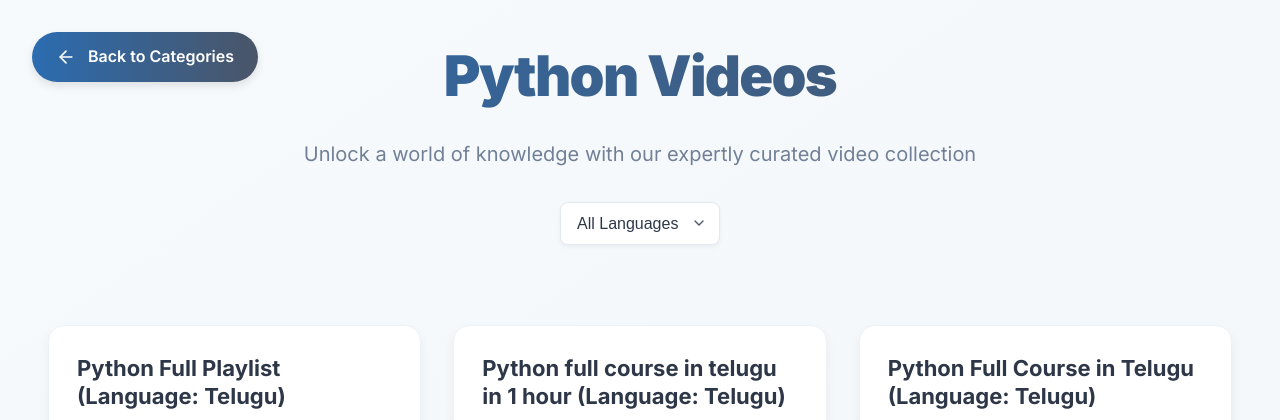
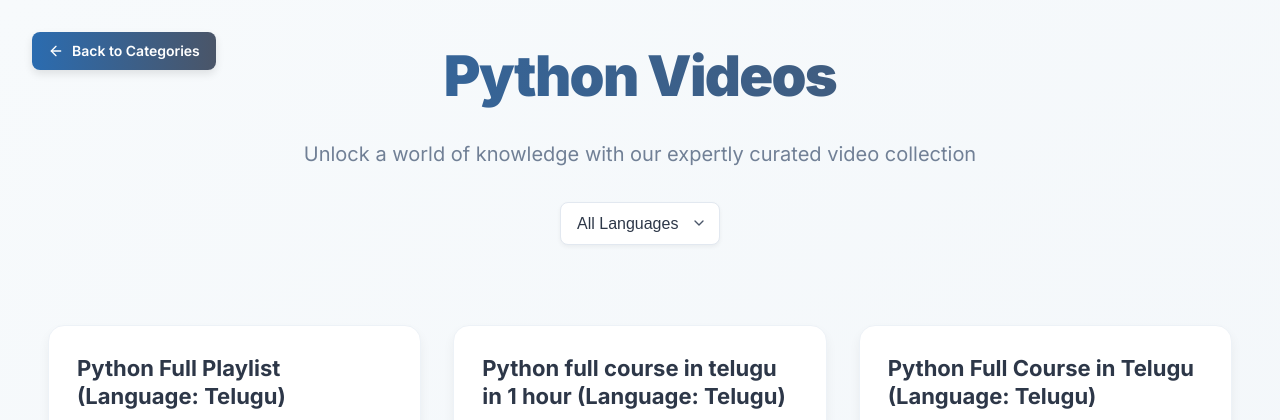
Before and after one commit to mallemkondaiah009/YT_LEARNING, a Django app: page /videos/1/ in a window 1280 px wide. Shown: the top 420 px of the page. Run offline with Django 5.2, Linux system fonts and the light colour scheme; data comes from the database, SQL or seed files in the repository; both versions use the stored data as it was after the commit.

Commit message:
refactor back-button styles for improved responsiveness and aesthetics

```diff
--- a/templates/yt_learning/videos_by_category.html
+++ b/templates/yt_learning/videos_by_category.html
@@ -205,14 +205,14 @@
         .back-button {
             display: inline-flex;
             align-items: center;
-            gap: 0.75rem;
-            padding: 0.75rem 1.5rem;
+            gap: 0.5rem;
+            padding: 0.5rem 1rem;
             background: linear-gradient(90deg, #2b6cb0 0%, #4a5568 100%);
             color: #ffffff;
             text-decoration: none;
-            border-radius: 50px;
+            border-radius: 8px;
             font-weight: 600;
-            font-size: 1rem;
+            font-size: 0.875rem;
             transition: transform 0.3s ease, box-shadow 0.3s ease;
             box-shadow: 0 4px 8px rgba(0, 0, 0, 0.1);
         }
@@ -223,8 +223,8 @@
         }
 
         .back-button svg {
-            width: 1.25rem;
-            height: 1.25rem;
+            width: 1rem;
+            height: 1rem;
         }
 
         @media (max-width: 1024px) {
```
Also changed, not shown: db.sqlite3.
